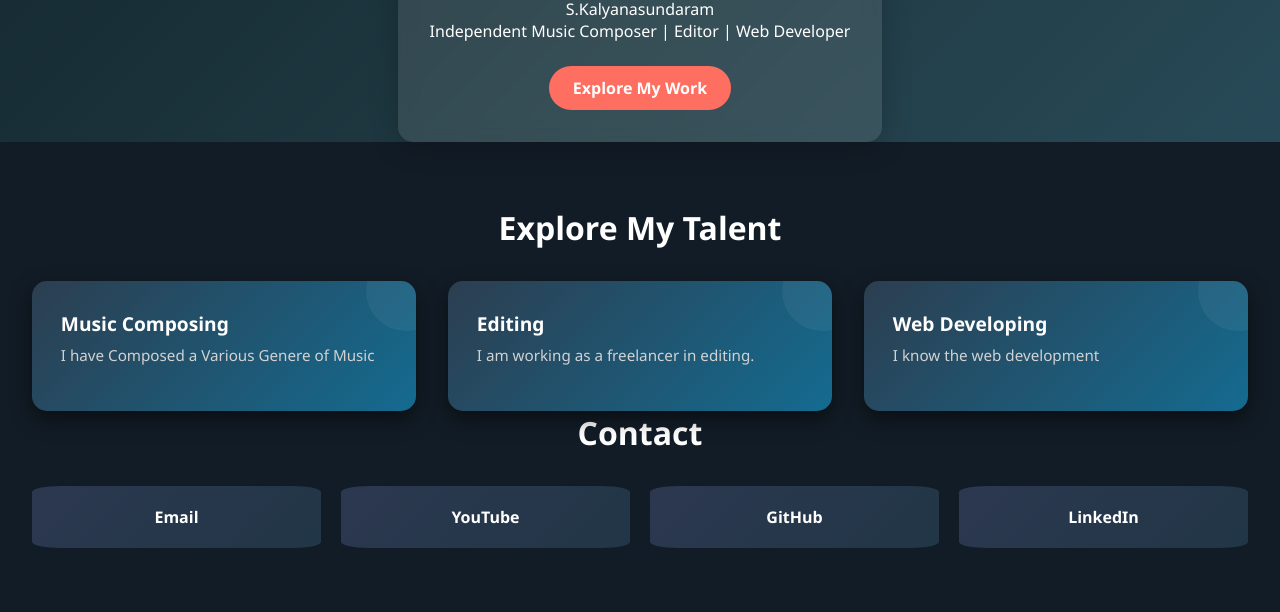
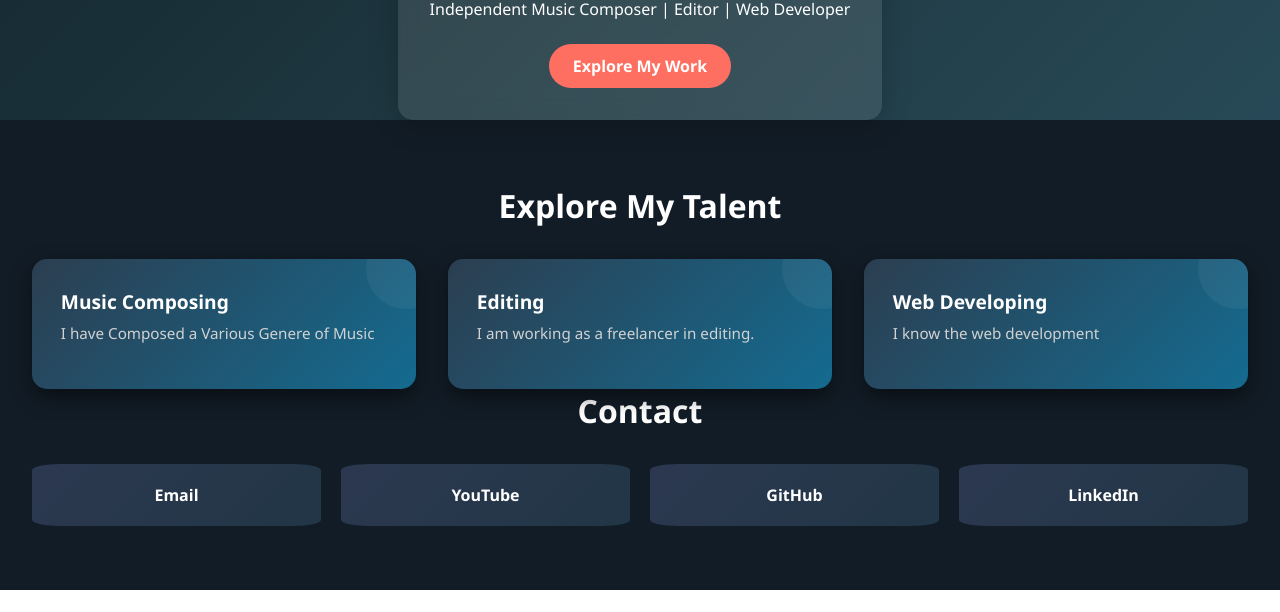
Before and after one commit to S-kalyanasundaram/my-protfilo, a plain HTML site: page index.html in a window 1280 px wide. Shown: the part 554-1166 px from the top of the page. After the commit the page ends 1144 px from the top, so only its background shows below. Drawn offline with Linux system fonts and the light colour scheme.

Commit message:
Update index.html

```diff
--- a/index.html
+++ b/index.html
@@ -3,7 +3,7 @@
 <head>
   <meta charset="UTF-8">
   <meta name="viewport" content="width=device-width, initial-scale=1">
-  <title>My Unique Portfolio</title>
+  <title>S.Kalyanasundaram</title>
   <link rel="stylesheet" href="style.css">
 </head>
 <body>
@@ -24,7 +24,6 @@
     <div class="card">
       <img src="assets/sksundar.jpg" alt="Profile Photo" class="profile-img">
       <h1>Hi, I'm Sk Sundar</h1>
-      <p1>S.Kalyanasundaram</p1>
       <p>Independent Music Composer | Editor | Web Developer </p>
       <a href="#projects" class="btn">Explore My Work</a>
     </div>
```
